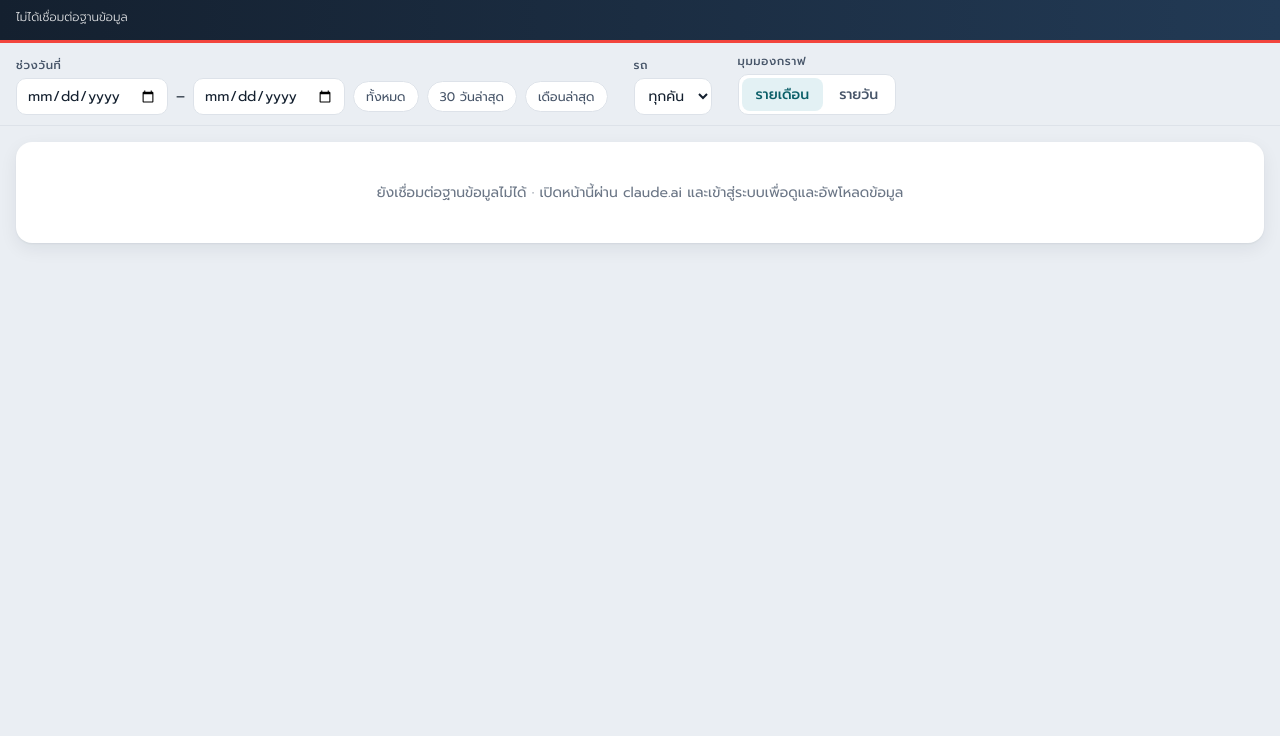
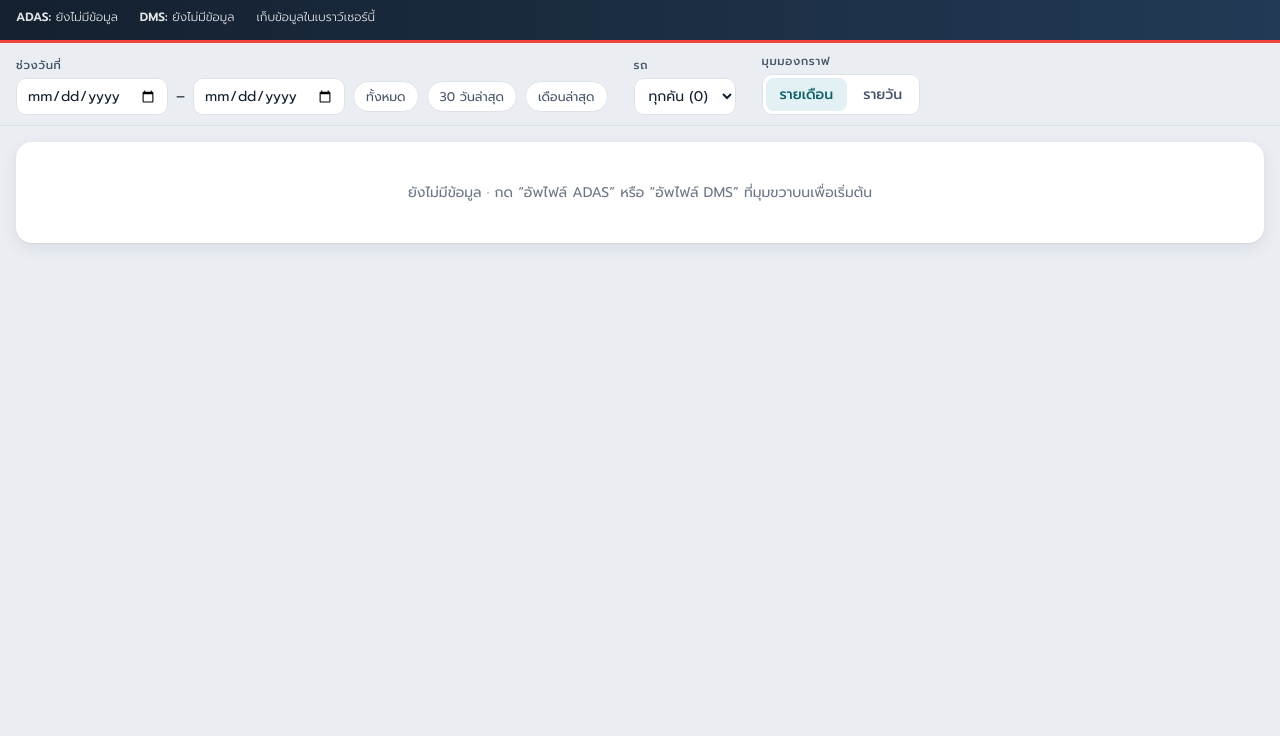
Before and after one commit to sspanther1992/ADAS_DMS_SCA_Toyota, a plain HTML site: page index.html in a window 1280 px wide. Shown: the part 64-800 px from the top of the page. Drawn offline with Linux system fonts and the light colour scheme.

Commit message:
Make upload buttons work outside claude.ai using browser-local storage
Falls back to an IndexedDB-backed store when claude.use('db') is unavailable
(e.g. on GitHub Pages), so ADAS/DMS uploads can be saved and viewed.

Co-Authored-By: Claude Sonnet 5.5 <noreply@anthropic.com>
Claude-Session: https://claude.ai/code/session_015zM6pqPMku9bVmY2P5F8qf

```diff
--- a/index.html
+++ b/index.html
@@ -756,7 +756,8 @@ let charts=[];
 function render(){
   const has=S.days.ADAS.size+S.days.DMS.size>0;
   $('srcLine').innerHTML=['ADAS','DMS'].map(k=>{ const a=[...S.days[k]].sort(); return '<span><b>'+k+':</b> '+(a.length?fmtDate(a[0])+' – '+fmtDate(a[a.length-1])+' ('+a.length+' วัน)':'ยังไม่มีข้อมูล')+'</span>'; }).join('')
-    +(S.info&&S.info.ts?'<span>อัพเดตล่าสุด '+fmtTs(S.info.ts)+'</span>':'');
+    +(S.info&&S.info.ts?'<span>อัพเดตล่าสุด '+fmtTs(S.info.ts)+'</span>':'')
+    +(S.local?'<span title="ข้อมูลที่อัพโหลดจะถูกเก็บในเบราว์เซอร์เครื่องนี้เท่านั้น">เก็บข้อมูลในเบราว์เซอร์นี้</span>':'');
   $('dFrom').value=S.from; $('dTo').value=S.to; $('dFrom').min=$('dTo').min=S.gmin; $('dFrom').max=$('dTo').max=S.gmax;
   if(!has){ $('app').hidden=true; $('loading').hidden=false; $('loading').textContent='ยังไม่มีข้อมูล · กด “อัพไฟล์ ADAS” หรือ “อัพไฟล์ DMS” ที่มุมขวาบนเพื่อเริ่มต้น'; return; }
   $('loading').hidden=true; $('app').hidden=false;
@@ -1332,9 +1333,46 @@ $('trBody').addEventListener('click',e=>{
 $('trBody').addEventListener('keydown',e=>{ if(e.key!=='Enter'&&e.key!==' ') return; const th=e.target.closest('th[data-s]'); if(th){ e.preventDefault(); th.click(); } });
 let rz; new ResizeObserver(()=>{ clearTimeout(rz); rz=setTimeout(()=>{ if(S.loaded&&charts.length) charts.forEach(f=>f()); },120); }).observe($('main'));
 
+/* ---------- local database (used when the page runs outside claude.ai, e.g. GitHub Pages) ----------
+   Same small API as the claude.ai database (doc/collection get, set, delete, add, onSnapshot) but stored in this
+   browser with IndexedDB. Data uploaded this way stays on this computer/browser only. */
+async function makeLocalDb(){
+  const mem=new Map(), subs=new Map(); let idb=null;
+  idb=await new Promise(res=>{ try{ const rq=indexedDB.open('adas-dms-dashboard',1);
+    rq.onupgradeneeded=()=>rq.result.createObjectStore('kv'); rq.onsuccess=()=>res(rq.result); rq.onerror=()=>res(null); rq.onblocked=()=>res(null); }catch(e){ res(null); } });
+  if(idb) await new Promise(res=>{ try{ const rq=idb.transaction('kv').objectStore('kv').openCursor();
+    rq.onsuccess=()=>{ const c=rq.result; if(c){ mem.set(c.key,c.value); c.continue(); } else res(); }; rq.onerror=()=>res(); }catch(e){ res(); } });
+  try{ if(navigator.storage&&navigator.storage.persist) navigator.storage.persist(); }catch(e){}
+  const fail=t=>{ const n=t.error&&t.error.name; return Object.assign(new Error((t.error&&t.error.message)||'บันทึกลงเบราว์เซอร์ไม่ได้'),{code:n==='QuotaExceededError'?'quota_exceeded':'internal'}); };
+  const write=(fn)=>!idb?Promise.resolve():new Promise((res,rej)=>{ const t=idb.transaction('kv','readwrite'); fn(t.objectStore('kv')); t.oncomplete=()=>res(); t.onerror=()=>rej(fail(t)); t.onabort=()=>rej(fail(t)); });
+  const snap=path=>{ const v=mem.get(path); return {id:path.split('/').pop(),exists:v!==undefined,data:()=>v}; };
+  const notify=path=>{ const a=subs.get(path); if(a) setTimeout(()=>a.slice().forEach(cb=>{ try{ cb(snap(path)); }catch(e){} }),0); };
+  const api={
+    persistent:!!idb,
+    doc(path){ return {
+      id:path.split('/').pop(),
+      async get(){ return snap(path); },
+      async set(obj){ await write(o=>o.put(obj,path)); mem.set(path,obj); notify(path); },
+      async delete(){ await write(o=>o.delete(path)); mem.delete(path); notify(path); },
+      onSnapshot(cb){ let a=subs.get(path); if(!a) subs.set(path,a=[]); a.push(cb); setTimeout(()=>cb(snap(path)),0); return ()=>{ const i=a.indexOf(cb); if(i>=0) a.splice(i,1); }; }
+    }; },
+    collection(name){ const pre=name+'/'; let lim=1e9, ord=null;
+      const q={
+        limit(n){ lim=n; return q; },
+        orderBy(f,dir){ ord=[f,dir]; return q; },
+        async get(){ let arr=[]; for(const [k,v] of mem) if(k.startsWith(pre)&&k.indexOf('/',pre.length)<0) arr.push([k,v]);
+          if(ord){ const [f,dir]=ord, m=dir==='desc'?-1:1; arr.sort((a,b)=>(a[1][f]>b[1][f]?1:a[1][f]<b[1][f]?-1:0)*m); }
+          arr=arr.slice(0,lim); return {docs:arr.map(([k,v])=>({id:k.slice(pre.length),exists:true,data:()=>v})),size:arr.length,empty:!arr.length}; },
+        async add(obj){ const id='u'+Date.now().toString(36)+Math.random().toString(36).slice(2,7); const d=api.doc(name+'/'+id); await d.set(obj); return d; }
+      }; return q; }
+  };
+  return api;
+}
+
 /* ---------- boot ---------- */
 (async function boot(){
   try{ db=await claude.use('db'); }catch(e){ db=null; }
+  if(!db){ try{ db=await makeLocalDb(); S.local=true; }catch(e){ db=null; } }
   try{ userCap=await claude.use('user'); S.canWrite=userCap&&userCap.can?userCap.can('data.write'):null; }catch(e){ userCap=null; }
   setButtons();
   if(!db){ $('loading').innerHTML='ยังเชื่อมต่อฐานข้อมูลไม่ได้ · เปิดหน้านี้ผ่าน claude.ai และเข้าสู่ระบบเพื่อดูและอัพโหลดข้อมูล'; $('srcLine').textContent='ไม่ได้เชื่อมต่อฐานข้อมูล'; return; }
```
